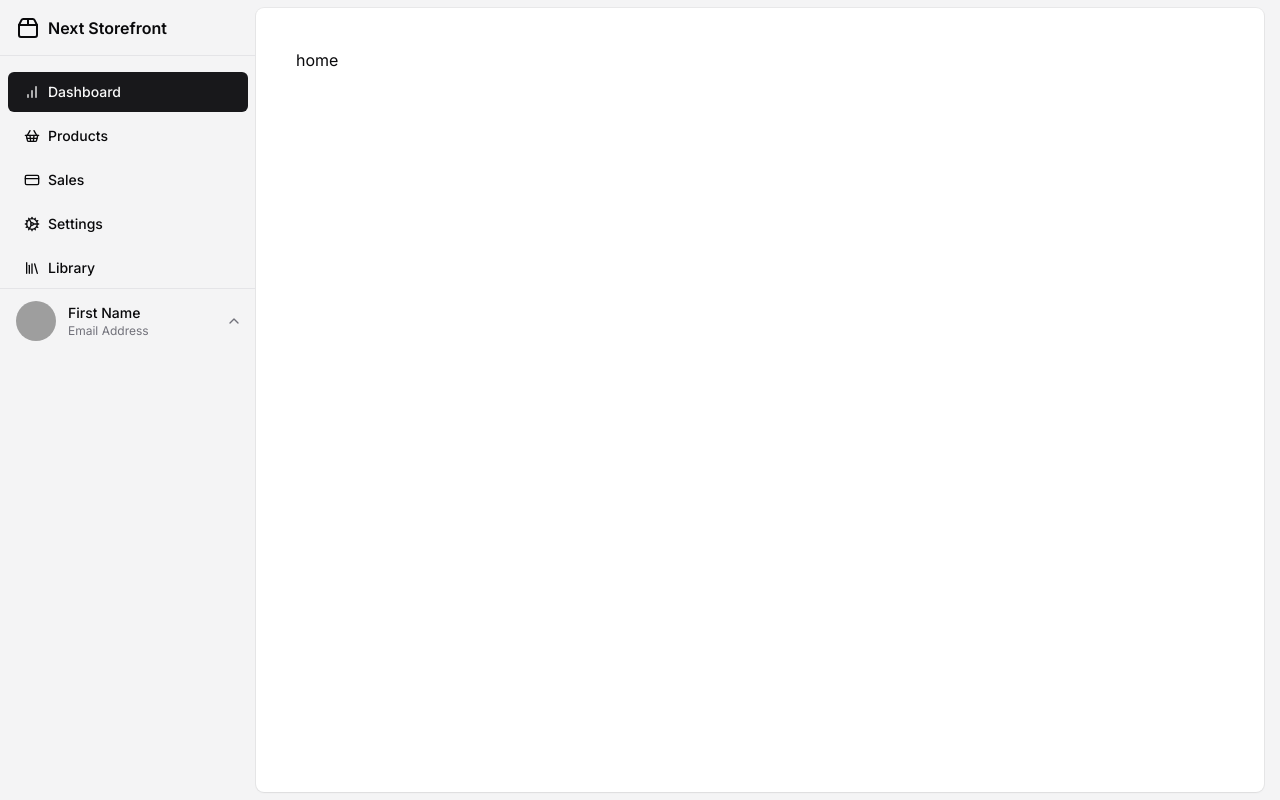
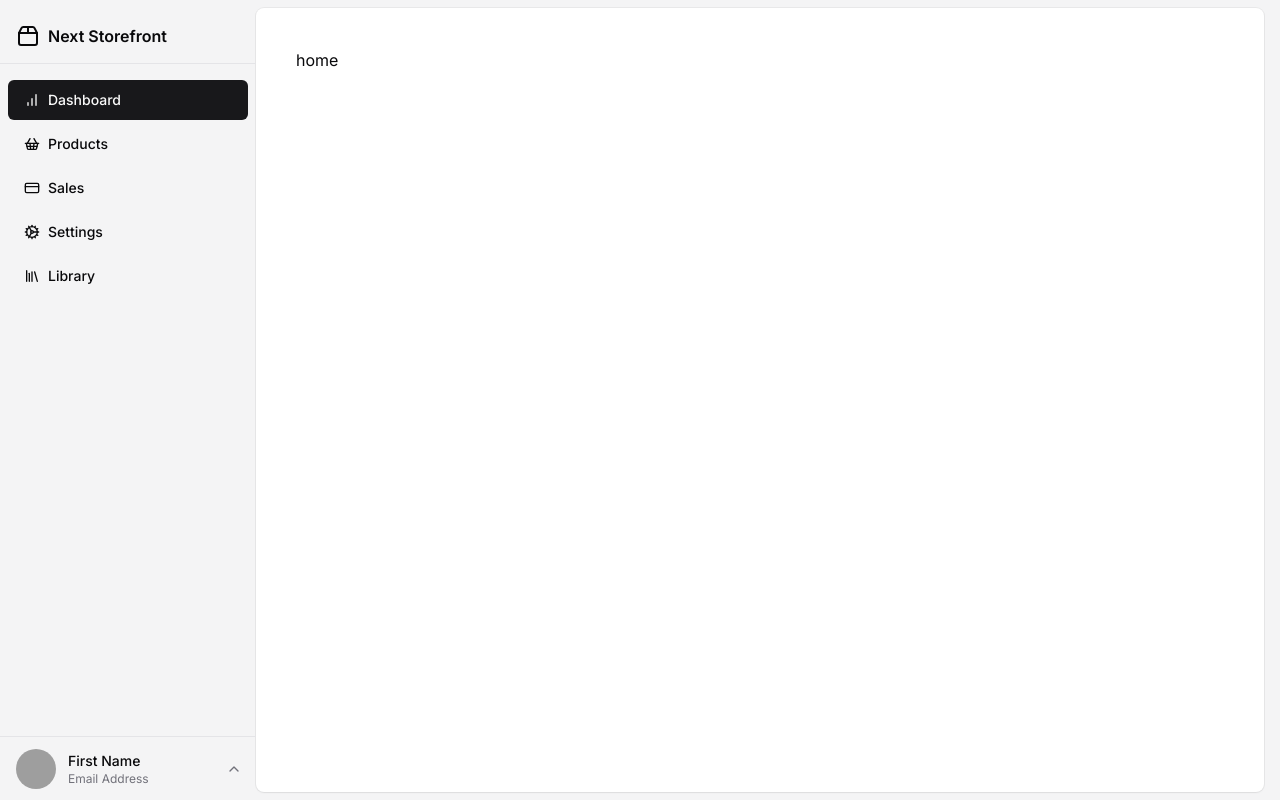
Before and after one commit to TonyPurple/tentou, a Next.js app: page / in a window 1280 px wide. Built offline with nearby package versions, Linux system fonts and the light colour scheme; grey boxes are pictures that could not be loaded.

Commit message:
fix sidebar layout

```diff
--- a/app/(auth)/sidebar.tsx
+++ b/app/(auth)/sidebar.tsx
@@ -34,7 +34,8 @@
 export function Sidebar() {
   const pathname = usePathname();
   return (
-    <>
+    <div className="flex flex-col justify-between h-full gap-4 py-2">
+      <div>
       <div className="flex h-14 mb-4 items-center border-b px-4">
         <Link href="/" className="flex items-center gap-2 font-semibold">
           <Package2 className="size-6" />
@@ -42,7 +43,6 @@
         </Link>
       </div>
 
-      <div>
         <nav className="grid gap-1 px-2">
           {links.map(link => (
             <Link
@@ -95,6 +95,6 @@
           </DropdownMenu>
         </div>
       </div>
-    </>
+    </div>
   );
 }
```
